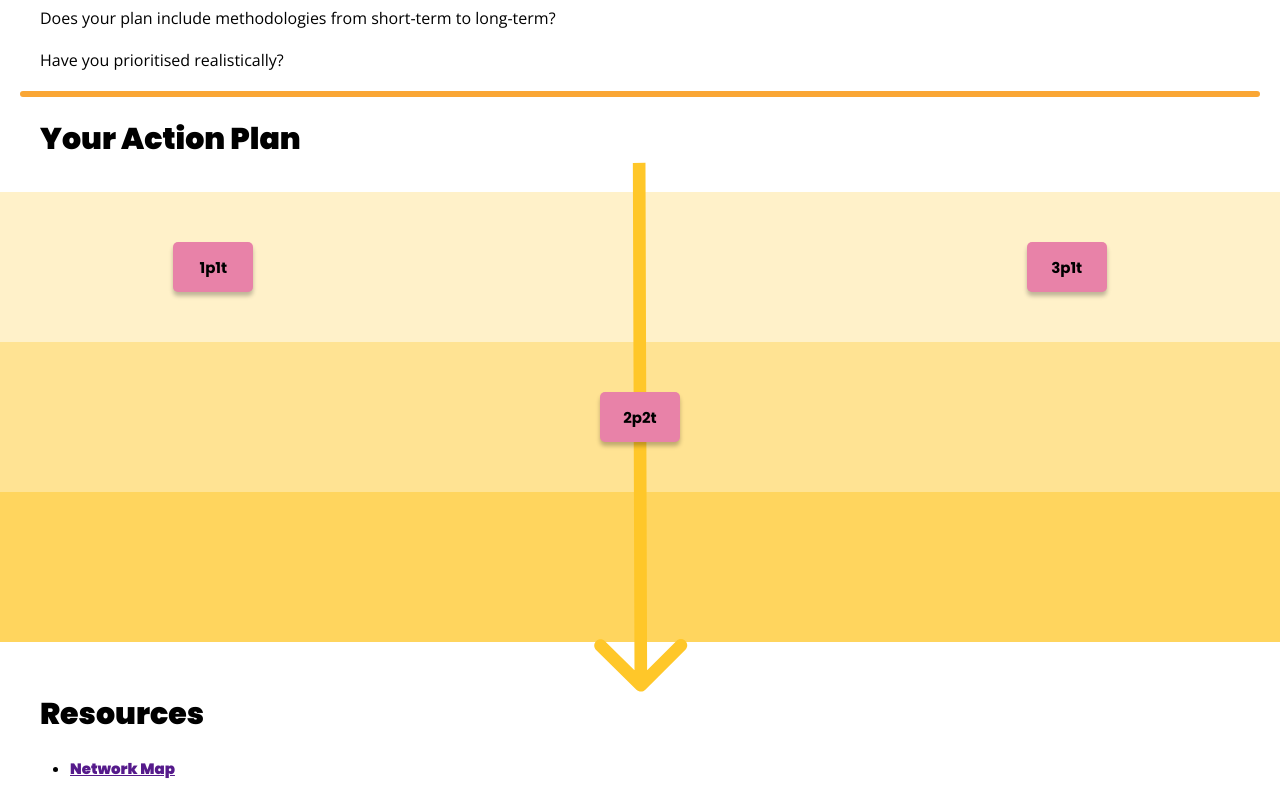
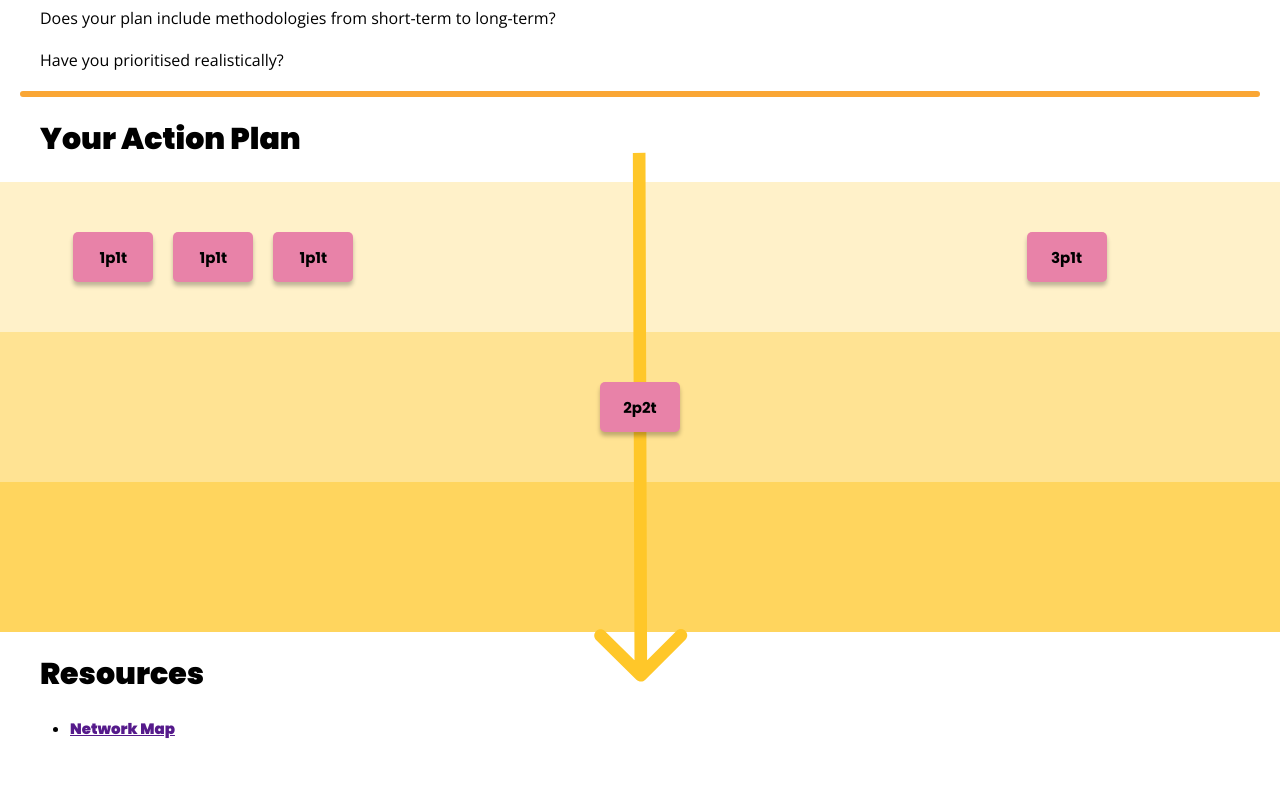
Before and after one commit to founders-programme-2/commons, a React (Create React App) app in the folder client/: page /summary in a window 1280 px wide. Shown: the part 396-1196 px from the top of the page. After the commit the page ends 1156 px from the top, so only its background shows below. Built offline with nearby package versions, Linux system fonts and the light colour scheme; what react-router-prop-types would draw is missing.

Commit message:
Refactor timeline completely to be divs instead of a table

```diff
--- a/client/src/Component/Timeline/TimelineCards/index.style.js
+++ b/client/src/Component/Timeline/TimelineCards/index.style.js
@@ -12,8 +12,7 @@ export const SmallCard = styled.div`
   justify-content: center;
   align-items: center;
   box-shadow: 0px 4px 4px rgba(0, 0, 0, 0.25);
-    margin: 2rem auto;
-
+  margin: 1rem;
 `;
 
 export const CardText = styled.p`
--- a/client/src/Component/Timeline/index.js
+++ b/client/src/Component/Timeline/index.js
@@ -1,16 +1,25 @@
 import React from 'react';
 import arrowPath from '../../assets/arrow.svg';
 import {
-  ShortTerm,
-  MediumTerm,
-  LongTerm,
-  TimelineTable,
   Arrow,
-  CardContainer
+  ShortTermDiv,
+  MediumTermDiv,
+  LongTermDiv,
+  CardContainerDiv,
 } from './index.style';
 import TimelineCard from './TimelineCards';
 
 const exampleData = [
+  {
+    cardTitle: '1p1t',
+    priority: 1,
+    time: 1,
+  },
+  {
+    cardTitle: '1p1t',
+    priority: 1,
+    time: 1,
+  },
   {
     cardTitle: '1p1t',
     priority: 1,
@@ -40,25 +49,21 @@ const Timeline = props => {
   return (
     <div>
       <Arrow src={arrowPath} />
-      <TimelineTable>
-        <tbody>
-          <ShortTerm>
-            <CardContainer>{renderElements(1, 1)}</CardContainer>
-            <CardContainer>{renderElements(2, 1)}</CardContainer>
-            <CardContainer>{renderElements(3, 1)}</CardContainer>
-          </ShortTerm>
-          <MediumTerm>
-            <CardContainer>{renderElements(1, 2)}</CardContainer>
-            <CardContainer>{renderElements(2, 2)}</CardContainer>
-            <CardContainer>{renderElements(3, 2)}</CardContainer>
-          </MediumTerm>
-          <LongTerm>
-            <CardContainer>{renderElements(1, 3)}</CardContainer>
-            <CardContainer>{renderElements(2, 3)}</CardContainer>
-            <CardContainer>{renderElements(3, 3)}</CardContainer>
-          </LongTerm>
-        </tbody>
-      </TimelineTable>
+      <ShortTermDiv>
+        <CardContainerDiv>{renderElements(1, 1)}</CardContainerDiv>
+        <CardContainerDiv>{renderElements(2, 1)}</CardContainerDiv>
+        <CardContainerDiv>{renderElements(3, 1)}</CardContainerDiv>
+      </ShortTermDiv>
+      <MediumTermDiv>
+        <CardContainerDiv>{renderElements(1, 2)}</CardContainerDiv>
+        <CardContainerDiv>{renderElements(2, 2)}</CardContainerDiv>
+        <CardContainerDiv>{renderElements(3, 2)}</CardContainerDiv>
+      </MediumTermDiv>
+      <LongTermDiv>
+        <CardContainerDiv>{renderElements(1, 3)}</CardContainerDiv>
+        <CardContainerDiv>{renderElements(2, 3)}</CardContainerDiv>
+        <CardContainerDiv>{renderElements(3, 3)}</CardContainerDiv>
+      </LongTermDiv>
     </div>
   );
 };
--- a/client/src/Component/Timeline/index.style.js
+++ b/client/src/Component/Timeline/index.style.js
@@ -1,28 +1,4 @@
 import styled from 'styled-components';
-
-export const TimelineTable = styled.table`
-  width: 100vw;
-  border-collapse: collapse;
-  margin: 3rem -2rem 5rem -2rem;
-  text-align: center;
-`;
-
-export const CardContainer = styled.td``;
-
-export const ShortTerm = styled.tr`
-  background-color: rgba(255, 199, 41, 0.25);
-  height: 15rem;
-`;
-
-export const MediumTerm = styled.tr`
-  background-color: rgba(255, 199, 41, 0.5);
-  height: 15rem;
-`;
-
-export const LongTerm = styled.tr`
-  background-color: rgba(255, 199, 41, 0.75);
-  height: 15rem;
-`;
 
 export const Arrow = styled.img`
   height: 53rem;
@@ -34,3 +10,30 @@ export const Arrow = styled.img`
   left: 0;
   right: 0;
 `;
+
+export const ShortTermDiv = styled.div`
+  background-color: rgba(255, 199, 41, 0.25);
+  min-height: 15rem;
+  width: 100vw;
+  margin: 0 -2rem;
+  display: flex;
+  flex-direction: row;
+`;
+
+export const MediumTermDiv = styled(ShortTermDiv)`
+  background-color: rgba(255, 199, 41, 0.5);
+`;
+
+export const LongTermDiv = styled(ShortTermDiv)`
+  background-color: rgba(255, 199, 41, 0.75);
+`;
+
+export const CardContainerDiv = styled.div`
+  flex-grow: 1;
+  max-width: 33.33vw;
+  display: flex;
+  flex-direction: row;
+  justify-content: center;
+  align-items: center;
+  flex-wrap: wrap;
+`;
```
